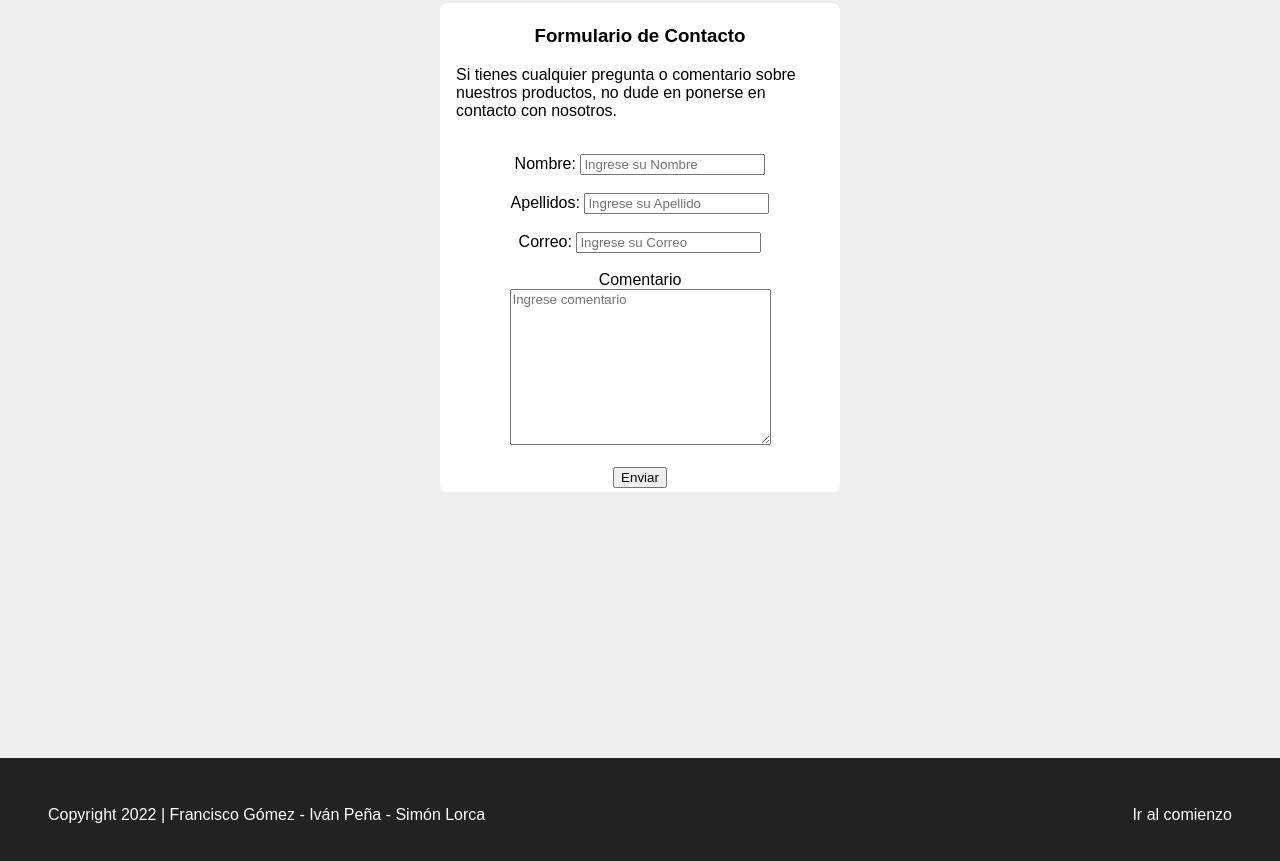
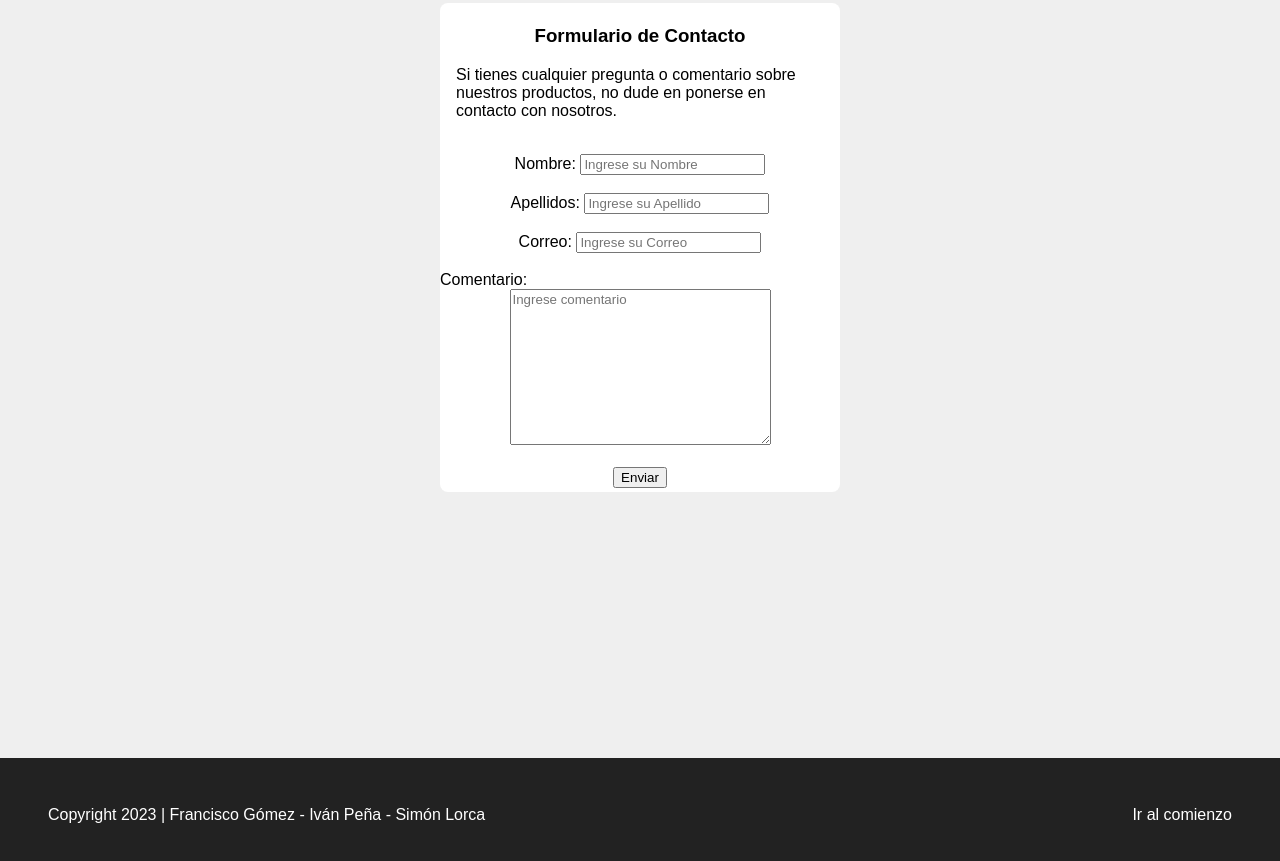
Before and after one commit to banchipena/Cachureando, a plain HTML site: page contacto.html in a window 1280 px wide. Shown: the part 303-1164 px from the top of the page. Drawn offline with nearby package versions, Linux system fonts and the light colour scheme.

Commit message:
se agrega a simón en footer index.html y se modifica año en footer contacto.html

```diff
--- a/contacto.html
+++ b/contacto.html
@@ -54,7 +54,7 @@
         <label for="nombre">Correo:</label>
         <input class="controls" type="email" name="correo" id="correo" placeholder="Ingrese su Correo" />
         <br /><br />
-        <label for="nombre">Comentario</label><br>
+        <label id="palabraComentario" for="nombre">Comentario:</label><br>
         <textarea name="comentario" id="comentario" placeholder="Ingrese comentario" cols="30" rows="10"></textarea>
         <br /><br />
         <input class="botons" type="submit" value="Enviar" />
@@ -69,7 +69,7 @@
       <a href="#titulo">Ir al comienzo</a>
     </section>
 
-    <p>Copyright 2022 | Francisco Gómez - Iván Peña - Simón Lorca</p>
+    <p>Copyright 2023 | Francisco Gómez - Iván Peña - Simón Lorca</p>
   </footer>
 </body>
 
```
Also changed, not shown: index.html (+1 -1 lines).
